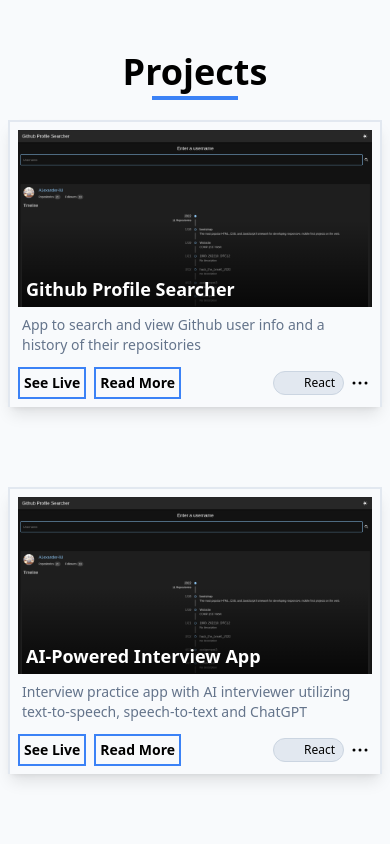
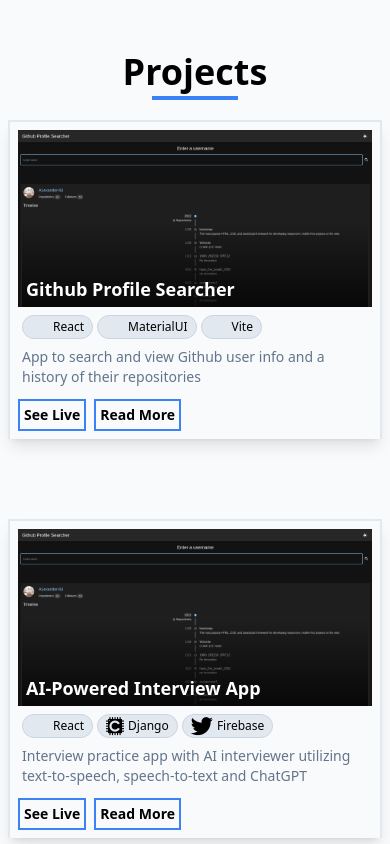
Before and after one commit to A1exander-liU/portfolio, a Next.js app: page / in a window 390 px wide. Shown: the part 1740-2584 px from the top of the page. Built offline with nearby package versions, Linux system fonts and the light colour scheme.

Commit message:
feat: adjust layout for mobile

```diff
--- a/app/components/project/projectCard2.tsx
+++ b/app/components/project/projectCard2.tsx
@@ -42,7 +42,7 @@ function ShowMore({ hidden }: { hidden: React.JSX.Element[] }) {
  * Uses container and tech icon widths to determine how many can fit,
  * rest of elements are rendered inside a "show more"
  */
-function TechBar({ tech, pos }: { tech: TechItem[]; pos: string }) {
+function TechBar({ tech, pos, className }: { tech: TechItem[]; pos: string; className?: string }) {
   const allChildren = tech.map((el, i) => <TechIcon key={i} icon={el.icon} name={el.name} />);
   const techBarRef = useRef<HTMLDivElement | null>(null);
   const widthsRef = useRef<number[]>([]);
@@ -93,7 +93,7 @@ function TechBar({ tech, pos }: { tech: TechItem[]; pos: string }) {
   return (
     <div
       ref={techBarRef}
-      className={`flex overflow-hidden justify-end items-center space-x-1 ${pos === "right" ? "md:col-start-1 md:row-start-1 md:justify-start" : ""}`}
+      className={`flex overflow-hidden justify-end items-center space-x-1 ${pos === "right" ? "md:col-start-1 md:row-start-1 md:justify-start" : ""} ${className ? className : ""}`}
     >
       {displayedChildren}
       {hiddenChildren.length > 0 && <ShowMore hidden={hiddenChildren} />}
@@ -107,13 +107,15 @@ export default function ProjectCard2({ node, pos }: { node: ProjectNode; pos: "l
       className={`p-2 min-h-64 w-full grid grid-cols-1 md:grid-cols-2 gap-2 border-x-2 border-t-2 border-solid border-slate-200 dark:border-slate-700 dark:border-2 lg:max-w-[65%] text-sm md:text-base dark:bg-slate-900 ${pos === "left" ? "self-start" : "self-end"} shadow-lg`}
     >
       <div
-        className={`relative p-1 grid md:block grid-rows-subgrid row-start-1 col-start-1 ${pos === "left" ? "md:col-start-1" : "md:col-start-2"} row-span-2`}
+        className={`relative p-1 grid md:block grid-rows-subgrid row-start-1 col-start-1 ${pos === "left" ? "md:col-start-1" : "md:col-start-2"} row-span-3`}
       >
         <div className="p-1 md:p-0 flex flex-col-reverse bg-gradient-to-t from-black/75 via-black/0 md:bg-none">
           <h2 className="text-lg text-white font-semibold md:text-xl md:text-black md:dark:text-white">{node.title}</h2>
         </div>
-        <p className="row-start-2 col-start-1 text-slate-500 dark:text-slate-400 lg:text-lg">{node.info}</p>
+        <TechBar tech={node.tech} pos={pos} className="md:hidden max-md:justify-start" />
+        <p className="text-slate-500 dark:text-slate-400 lg:text-lg">{node.info}</p>
       </div>
+
       {node.hero_image && (
         <Image
           src={node.hero_image}
@@ -126,7 +128,7 @@ export default function ProjectCard2({ node, pos }: { node: ProjectNode; pos: "l
       )}
 
       <div className={`h-fit grid grid-cols-2 gap-2 md:col-span-2`}>
-        <div className={`flex space-x-2 ${pos === "right" ? "md:col-start-2 md:justify-end" : ""}`}>
+        <div className={`flex gap-2 ${pos === "right" ? "md:col-start-2 md:justify-end" : ""} max-md:col-span-full`}>
           {node.live && (
             <motion.a
               href={node.live}
@@ -148,7 +150,7 @@ export default function ProjectCard2({ node, pos }: { node: ProjectNode; pos: "l
             <p className="flex justify-center space-x-2 font-semibold">Read More</p>
           </motion.a>
         </div>
-        <TechBar tech={node.tech} pos={pos} />
+        <TechBar tech={node.tech} pos={pos} className="max-md:hidden" />
       </div>
     </motion.div>
   );
```
